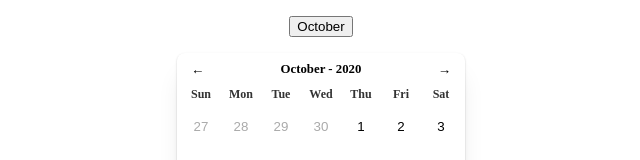
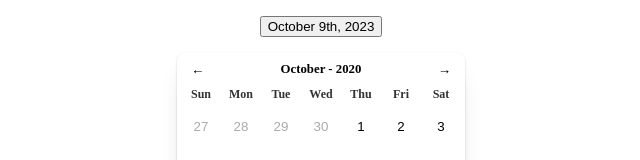
Before and after one commit to fahadk-18/date-picker, a website built with Parcel: page index.html in a window 1280 px wide. Shown: the top 160 px of the page, without its empty margins (319-959 px from the left). Built offline with nearby package versions, Linux system fonts and the light colour scheme.

Commit message:
add current date to button and remove hard coded content

```diff
--- a/index.html
+++ b/index.html
@@ -17,7 +17,7 @@
   </head>
   <body>
     <div class="date-picker-container">
-      <button class="date-picker-button">October 26th, 2020</button>
+      <button class="date-picker-button"></button>
       <div class="date-picker show">
         <div class="date-picker-header">
           <button class="prev-month-button month-button">&larr;</button>
--- a/script.js
+++ b/script.js
@@ -9,7 +9,7 @@ datePickerButton.addEventListener("click", e => {
 } )
 
 function setDate(date) {
-    datePickerButton.innerText = format(date, "MMMM")
+    datePickerButton.innerText = format(date, "MMMM do, yyyy")
 }
 
 setDate(new Date())
```
